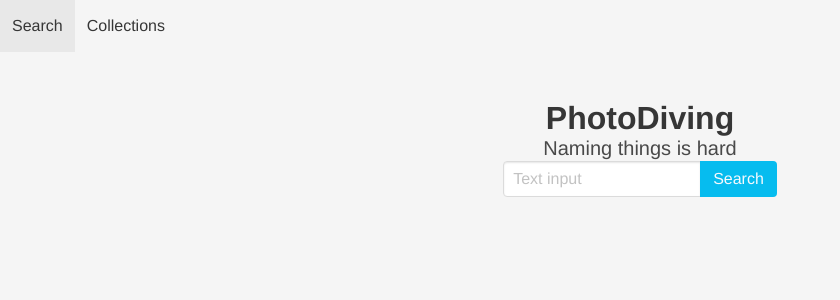
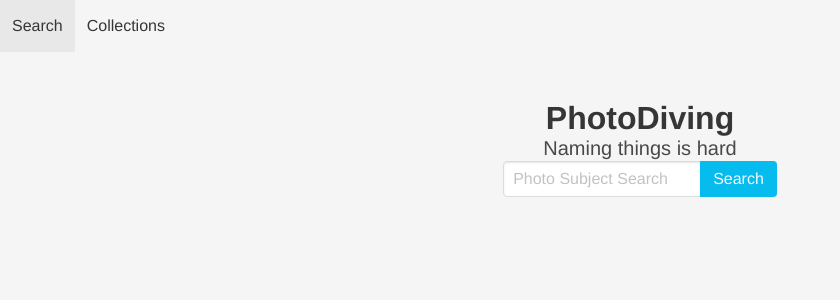
Before and after one commit to momentum-cohort-2018-04/hw-w6d3-frontend-rubber-duck, a React (Create React App) app in the folder ionic_photos/: page / in a window 1280 px wide. Shown: the top 300 px of the page, without its empty margins (0-840 px from the left). Built offline with nearby package versions, Linux system fonts and the light colour scheme; no server answers.

Commit message:
changed input placeholder

```diff
--- a/ionic_photos/src/App.js
+++ b/ionic_photos/src/App.js
@@ -75,7 +75,7 @@ class App extends Component {
             <div className='level-item '>
               <form onSubmit={this.submit} className='field has-addons'>
                 <div className='control'>
-                  <input className='input' type='text' value={this.state.value} onChange={this.handleChange} placeholder='Text input' />
+                  <input className='input' type='text' value={this.state.value} onChange={this.handleChange} placeholder='Photo Subject Search' />
                 </div>
                 <div className='control'>
                   <button className='button is-primary' >Search</button>
```
